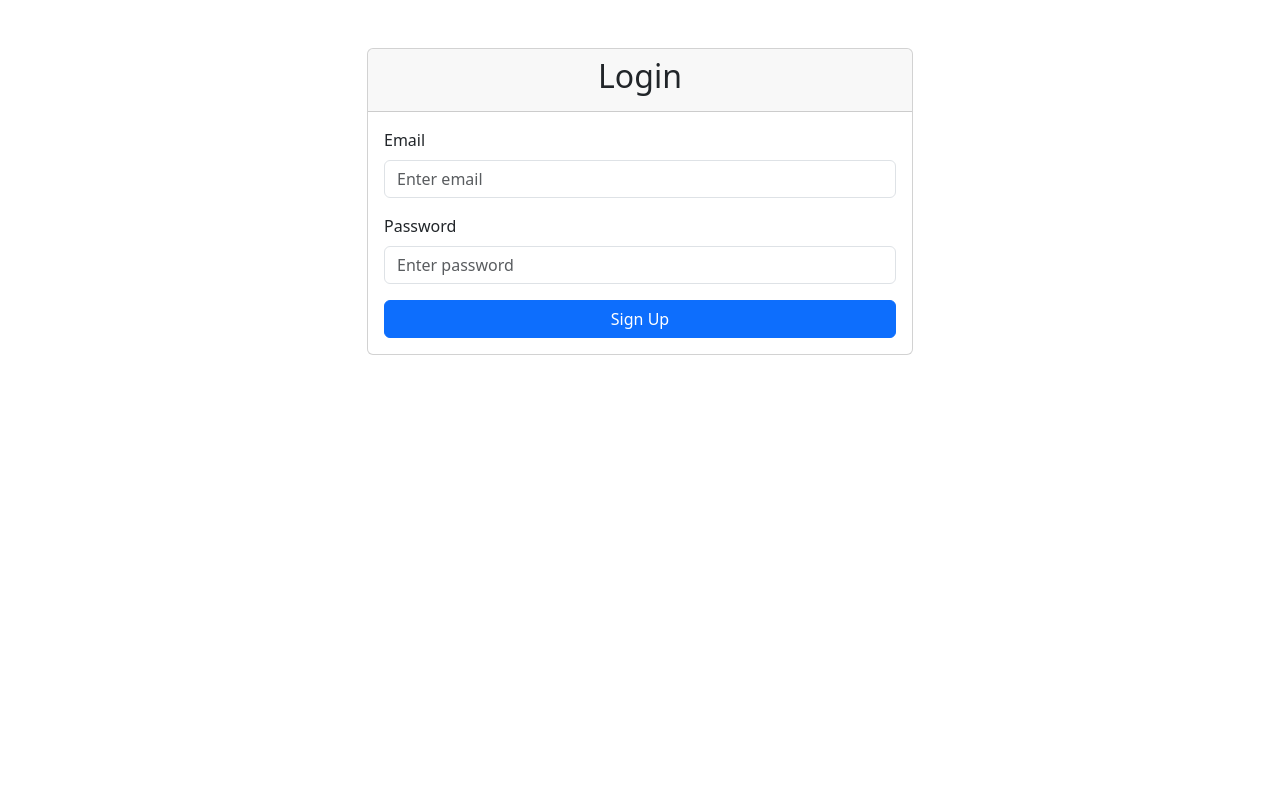
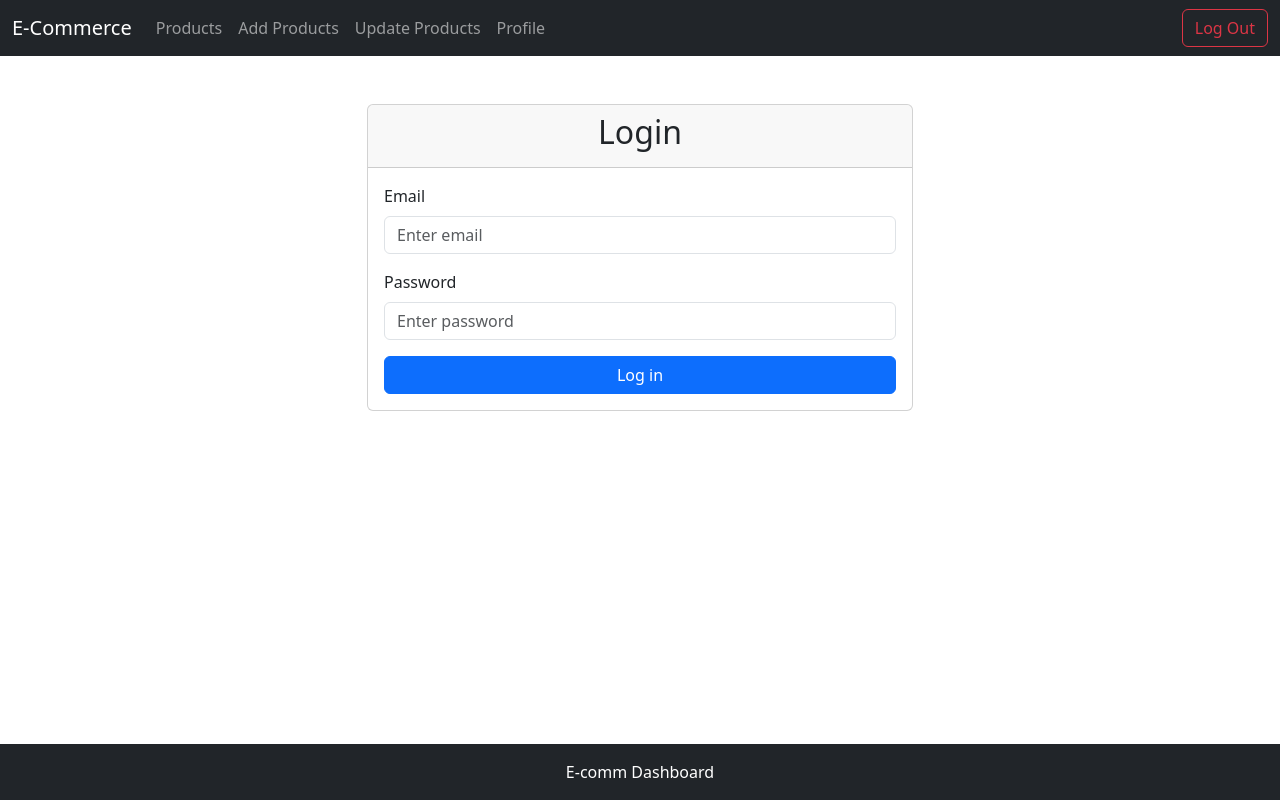
Before and after one commit to hassaan871/E-Dashboard-Frontend, a React (Create React App) app: page / in a window 1280 px wide. Built offline with nearby package versions, Linux system fonts and the light colour scheme.

Commit message:
loged in user using local storage

```diff
--- a/src/App.js
+++ b/src/App.js
@@ -11,18 +11,19 @@ import Login from "./components/authentication/signup/Login";
 const App = () => {
   return (
     <div>
-      {/* <BrowserRouter>
+      <BrowserRouter>
         <Navbar />
         <Routes>
+          <Route path="/" element={<Login />} />
+          <Route path="/login" element={<Login />} />
+          <Route path="/signup" element={<Signup />} />
           <Route path="/products" element={<Products />} />
           <Route path="/add-products" element={<AddProducts />} />
           <Route path="/update-products" element={<UpdateProducts/>} />
           <Route path="/profile" element={<Profile />} />
         </Routes>
         <Footer />
-      </BrowserRouter> */}
-      {/* <Signup /> */}
-      <Login />
+      </BrowserRouter>
     </div>
   );
 }
--- a/src/components/authentication/signup/Login.js
+++ b/src/components/authentication/signup/Login.js
@@ -1,9 +1,11 @@
 import { useState } from "react";
+import { useNavigate } from "react-router-dom";
 
 const Login = () => {
 
     const [email, setEmail] = useState('')
     const [password, setPassword] = useState('')
+    const navigate = useNavigate()
 
     const handleSubmit = async (event) => {
         event.preventDefault();
@@ -17,14 +19,22 @@ const Login = () => {
               headers: { 'Content-Type': 'application/json' }
             });
 
+            const data = await response.json()
+
             if (!response.ok) {
               throw new Error(`HTTP error! Status: ${response.status}`);
             }
-
-            const data = await response.json();
+            if(response.ok){
+                localStorage.setItem("user", JSON.stringify(data))
+                navigate('/products')
+                alert("Login Successful")
+            }
+            // else{
+            //     alert("Enter Valid email")
+            // }
             console.log('Login successful:', data);
         } catch (error) {
-            console.error('Error during signup:', error);
+            console.error('Error during login:', error);
         }
     }
     return (
@@ -60,7 +70,7 @@ const Login = () => {
                                     />
                                 </div>
                                 <div className="d-grid">
-                                    <button type="submit" className="btn btn-primary">Sign Up</button>
+                                    <button type="submit" className="btn btn-primary">Log in</button>
                                 </div>
                             </form>
                         </div>
```
